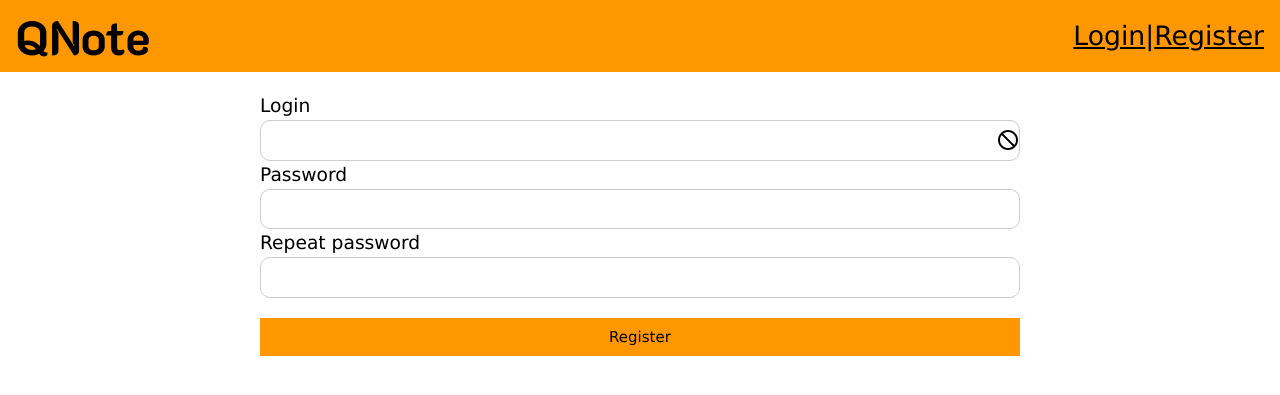
After one commit to Zettroke/QNote, a Django app: page /register/ in a window 1280 px wide. The commit adds this page. Shown: the top 395 px of the page. Run offline with Django 3.2, Linux system fonts and the light colour scheme.

Commit message:
simple tag search and registration and cross linking(now every page is accessible through link)

```diff
--- a/main/templates/base.html
+++ b/main/templates/base.html
@@ -8,34 +8,49 @@
     {% load static %}
     <link rel="stylesheet" href="{% static "w3.css" %}">
     <link rel="stylesheet" href="{% static "base.css" %}">
+    <link href="https://fonts.googleapis.com/icon?family=Material+Icons" rel="stylesheet">
     <link href="https://fonts.googleapis.com/css?family=K2D:700" rel="stylesheet">
     <script src="{% static "main.js" %}"></script>
     <style>
         .qnote_h1{
             margin: 0;
             font-size: 36pt;
+            cursor: pointer;
         }
     </style>
 </head>
 <body>
     <div class="w3-top w3-container w3-orange" style="display: flex; align-items: center;flex-wrap: wrap">
-        <h1 class="qnote_h1" style="flex: 1; font-family: 'K2D', sans-serif;font-weight: bold;">QNote</h1>
+        <h1 onclick="window.location.href = '/'" class="qnote_h1" style="flex: 1; font-family: 'K2D', sans-serif;font-weight: bold;">QNote</h1>
+        <div style="display: flex; flex-direction: row-reverse; align-items: center">
         {% if user and user.is_authenticated%}
-            <div style="flex: 1"><a style="float:right; font-size: 20pt" href="/logout">Hi, {{ user.username }}</a></div>
+            <a style="font-size: 20pt" href="/logout">Hi, {{ user.username }}</a>
+            <i class="material-icons hove_darker w3-button w3-hover-orange" style="font-size: 24pt; padding: 5px" onclick="window.location.href='/search'">search</i>
+            <i class="material-icons hove_darker w3-button w3-hover-orange" style="font-size: 24pt; padding: 5px" onclick="window.location.href='/note/create'">add</i>
         {% else %}
-            <div style="flex: 1"><a style="float:right; font-size: 20pt" href="/login">Login</a></div>
+            <a style="font-size: 20pt" href="/register">Register</a>
+            <div style="font-size: 20pt">|</div>
+            <a style="font-size: 20pt" href="/login">Login</a>
+
         {% endif %}
+
+        </div>
     </div>
 
     <div class="w3-container w3-orange" style="width:100%; display: flex; align-items: center;flex-wrap: wrap; z-index: -999">
-        <h1 class="qnote_h1" style="flex: 1; font-family: 'K2D', sans-serif;font-weight: bold;">QNote</h1>
+        <h1 onclick="window.location.href = '/'" class="qnote_h1" style="flex: 1; font-family: 'K2D', sans-serif;font-weight: bold;">QNote</h1>
+        <div style="display: flex; flex-direction: row-reverse; align-items: center">
         {% if user and user.is_authenticated%}
-            <div style="flex: 1"><a style="float:right; font-size: 20pt" href="/logout">Hi, {{ user.username }}</a></div>
+            <a style="font-size: 20pt" href="/logout">Hi, {{ user.username }}</a>
+            <i class="material-icons hove_darker w3-button w3-hover-orange" style="font-size: 24pt; padding: 5px" onclick="window.location.href='/search'">search</i>
+            <i class="material-icons hove_darker w3-button w3-hover-orange" style="font-size: 24pt; padding: 5px" onclick="window.location.href='/note/create'">add</i>
         {% else %}
-            <div style="flex: 1"><a style="float:right; font-size: 20pt" href="/login">Login</a></div>
+            <a style="font-size: 20pt" href="/login">Login</a>
         {% endif %}
+
+        </div>
     </div>
-    </div>
+
     {% block body %}
         empty body
     {% endblock %}
--- /dev/null
+++ b/main/templates/main/register.html
@@ -0,0 +1,63 @@
+{% extends "base.html" %}
+{% block body %}
+    <div style="max-width: 800px; margin: 20px auto">
+    <div style="margin: 0 20px">
+    <style>
+        .login_label{
+            display: block;
+            font-size: 14pt
+        }
+        .input{
+            border: 1px #ccc solid;
+            border-radius: 10px;
+        }
+    </style>
+        <form method="post" onsubmit="reg_submit()">
+            {% csrf_token %}
+
+            <label class="login_label" for="login">Login</label>
+            <div style="position: relative">
+            <input id="login" class="w3-input input" type="text" name="login" oninput="if (!flag_checking){setTimeout(check_login, 500); flag_checking=true}" required><i id="login_icon" class="material-icons" style="position: absolute; top: 20%; right: 0">not_interested</i>
+            </div>
+            <label class="login_label" for="password">Password</label>
+            <input id='password' class="w3-input input" type="password" name="password" required>
+            <label class="login_label" for="password">Repeat password</label>
+            <input id='r_password' class="w3-input input" type="password" required>
+
+            <button style="width: 100%; margin-top: 20px" class="w3-button w3-orange w3-hover-deep-orange" onclick="reg_submit()">Register</button>
+
+        </form>
+    </div>
+    </div>
+     <script>
+         var login = document.getElementById("login");
+         var login_icon = document.getElementById("login_icon");
+         function reg_submit(event) {
+             if (document.getElementById("password").value === document.getElementById("r_password").value){
+                 event.target.parentElement.submit();
+             }else {
+                 alert("Not same passwords")
+             }
+         }
+         var flag_checking = false;
+         function check_login() {
+             var xhttp = new XMLHttpRequest();
+             xhttp.onreadystatechange = function () {
+                 if (this.readyState === 4 && this.status === 200) {
+                     flag_checking = false;
+                     if (this.responseText === "True"){
+                         login_icon.innerText = "done"
+                     }else{
+                         login_icon.innerText = "not_interested"
+                     }
+
+                 }
+             };
+             xhttp.open("GET", "/login_check/?login=" + encodeURIComponent(login.value), true);
+             xhttp.send();
+
+         }
+
+         check_login();
+     </script>
+{% endblock %}
--- a/main/urls.py
+++ b/main/urls.py
@@ -6,5 +6,8 @@ app_name = 'main'
 urlpatterns = [
     path('login/', views.login_view, name='login_view'),
     path('logout/', views.logout_view, name='logout_view'),
-    path('', views.root_view, name='root_view')
+    path('register/', views.register_view, name='register_view'),
+    path('login_check/', views.login_check, name='login_check'),
+    path('', views.root_view, name='root_view'),
+    path('search', views.search, name='search')
 ]
--- a/main/views.py
+++ b/main/views.py
@@ -1,9 +1,31 @@
 from django.shortcuts import render, reverse
 from django.contrib.auth import authenticate, login, logout
-from django.http import HttpResponse, HttpResponseRedirect
+from django.contrib.auth.models import User
+from django.contrib.auth.decorators import login_required
+from django.http import HttpResponse, HttpResponseRedirect, HttpRequest
+from urllib.parse import unquote
 
-from notes.models import Note, ToDoList
+from notes.models import Note, ToDoList, Tag
 # Create your views here.
+
+
+def register_view(request):
+    if not request.user.is_authenticated:
+        if request.method == 'POST':
+            if request.POST["login"] and not User.objects.filter(name=request.POST["login"]).exists()  :
+                user = User.objects.create_user(request.POST["login"], '', request.POST["password"])
+                user.save()
+                login(request, user)
+                if 'next' in request.GET.keys():
+                    return HttpResponseRedirect(request.GET["next"])
+                else:
+                    return HttpResponseRedirect(reverse('main:root_view'))
+            else:
+                return render(request, "main/register.html")
+        else:
+            return render(request, "main/register.html")
+    else:
+        return HttpResponse("U already logged in")
 
 
 def login_view(request):
@@ -37,3 +59,44 @@ def root_view(request):
         note_list = []
 
     return render(request, "main/index.html", context={'note_list': note_list})
+
+
+@login_required
+def search(request):
+    n = Note.objects.filter(owner=request.user)
+
+    query = request.META['QUERY_STRING']
+    k, v = '', ''
+    if query:
+        for i in query.split("&"):
+            k, v = i.split("=")
+            if k == "tags":
+                break
+    if k == "tags":
+        include = []
+        exclude = []
+        tags = v.split("+")
+        for t in tags:
+            if t:
+                if t[0] == "^":
+                    exclude.append(unquote(t[1:]))
+                else:
+                    include.append(unquote(t))
+        for tag in include:
+            n = n.filter(tags__name__iexact=tag)
+        for tag in exclude:
+            n = n.exclude(tags__name__iexact=tag)
+
+    tag_list = Tag.objects.filter(owner=request.user)
+    return render(request, "main/search.html", {'tag_list': tag_list, 'title': "Note creation", 'note_list': n.all()})
+
+
+def login_check(request):
+    login_str = request.GET['login']
+
+    if User.objects.filter(username=login_str).exists() or not login_str:
+        ans = "False"
+    else:
+        ans = "True"
+
+    return HttpResponse(ans)
--- a/notes/models.py
+++ b/notes/models.py
@@ -29,7 +29,10 @@ class Note(models.Model):
     owner = models.ForeignKey(User, on_delete=models.CASCADE)
 
     def __str__(self):
-        return self.plain_text[:min(len(self.text), 20)]
+        if self.plain_text:
+            return self.plain_text[:min(len(self.text), 20)]
+        else:
+            return "EmptyNote"
 
 
 class ToDoList(models.Model):
--- a/notes/templates/notes/note.html
+++ b/notes/templates/notes/note.html
@@ -21,13 +21,14 @@
             </table>
         {% endfor %}
     </div>
+
     {% if note.text and note.tags.all|length%}
         <hr class="hor_line">
     {% endif %}
     {% if note.tags.all|length %}
     <div class="tag_list">
         {% for tag in note.tags.all %}
-            <div class="tag" onclick="window.location.href = '/tag/{{ tag.name|urlencode }}'">{{ tag.name }}</div>
+            <div class="tag" onclick="window.location.href = 'search?tags={{ tag.name|urlencode }}'">{{ tag.name }}</div>
         {% endfor %}
     </div>
     {% endif %}
--- a/notes/views.py
+++ b/notes/views.py
@@ -51,6 +51,7 @@ def note_add(request):
             tag = q_t[0]
         else:
             tag = Tag(name=tag_name, owner=request.user)
+
             tag.save()
         note.tags.add(tag)
 
--- a/static/base.css
+++ b/static/base.css
@@ -5,14 +5,16 @@
     height: fit-content;
     border: 1px #ccc solid;
     border-radius: 10px;
+    word-break: break-all;
 }
 .hor_line{
     margin: 0 -16px;
     border-top: 1px #ccc solid
 }
 .tag_list{
-    display: flex;
-    flex-wrap: wrap;
+    /*display: flex;
+    flex-wrap: wrap;*/
+    overflow: auto;
     padding: 10px 0;
 }
 .tag{
@@ -24,9 +26,16 @@
     margin: 2.5px 2.5px;
     float: left;
 }
+.hove_darker{
+    filter: brightness(80%);
+}
+
 .tag:hover{
-    background: grey;
+    filter: brightness(80%);
     cursor: pointer;
+}
+.tag:focus{
+    outline: none;
 }
 p{
     margin: 0.25em 0;
@@ -38,5 +47,15 @@ p{
     padding: 0;
     border: none;
     font-size: 16pt;
-    overflow-wrap: break-word;
 }
+
+.tag::-webkit-calendar-picker-indicator {
+    display: none;
+}
+
+.note_list {
+    width: 100%;
+    display: flex;
+    flex-wrap: wrap;
+    justify-content: space-evenly;
+}
--- a/static/main.js
+++ b/static/main.js
@@ -9,3 +9,22 @@ function mark_todo_entry(entry_id, checkbox) {
     xhttp.send();
 
 }
+
+function event_update_input_width() {
+    update_input_width(event.target);
+}
+
+function update_input_width(element) {
+    let d = document.createElement('div');
+    d.classList.add("tag");
+    d.style.width = "fit-content";
+    d.innerText = element.value;
+    document.body.appendChild(d);
+    let w = d.clientWidth;
+    document.body.removeChild(d);
+    if (w > 40) {
+        element.style.width = (w+5) + "px";
+    }else{
+        element.style.width = 45 + 'px';
+    }
+}
```
Also changed, not shown: main/templates/main/index.html (+0 -23 lines), main/templates/main/search.html (added, +127 -0 lines), notes/templates/notes/create.html (+5 -16 lines), static/note_create.css (+1 -12 lines). Lines whose indentation alone changed are shown as unchanged.
